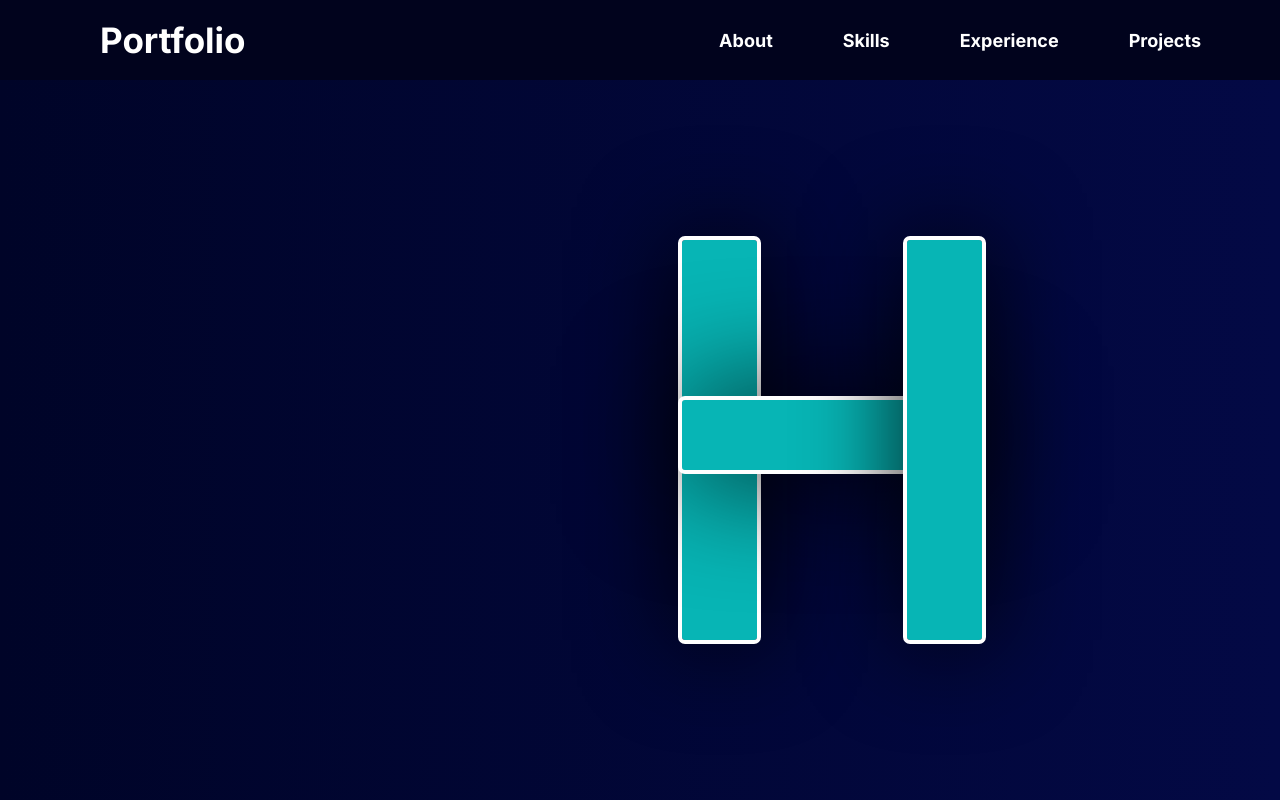
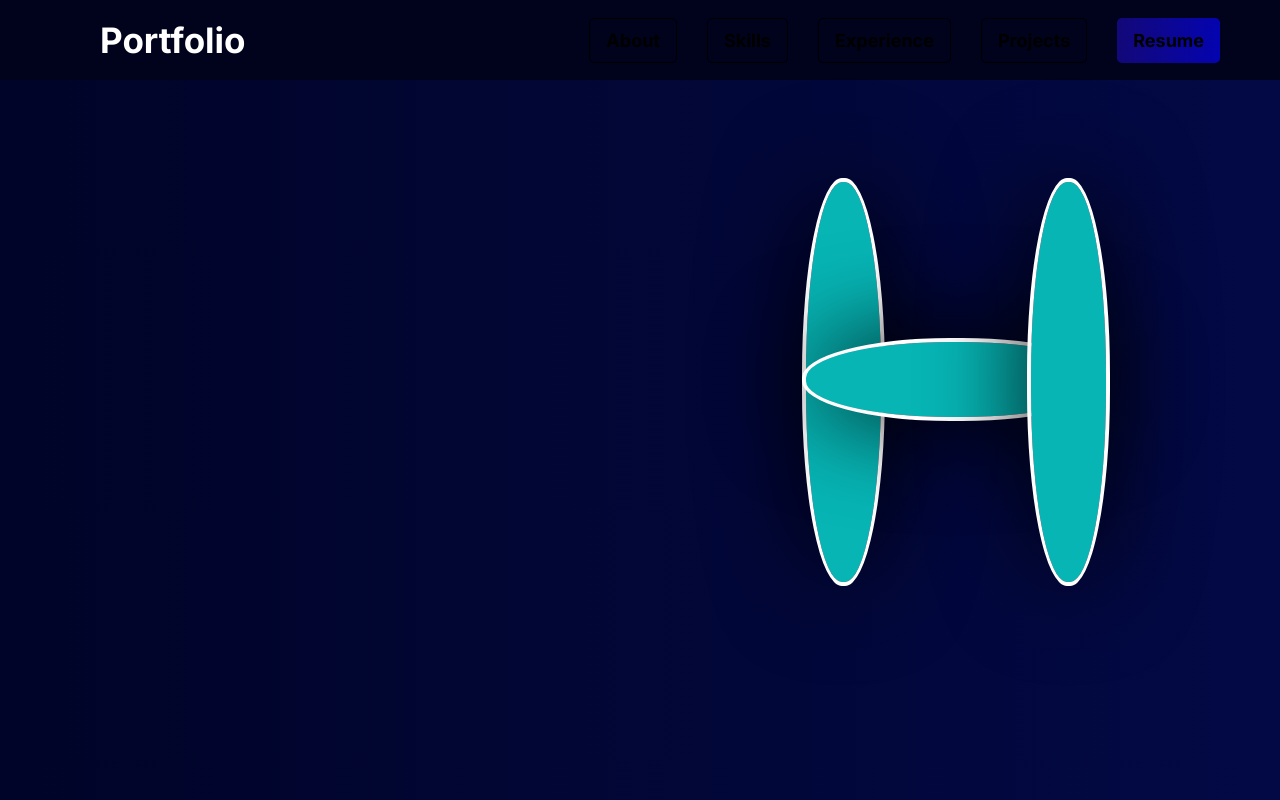
Before and after one commit to HareshDeveloper/haresh-portfolio, a Next.js app: page / in a window 1280 px wide. Built offline with nearby package versions, Linux system fonts and the light colour scheme.

Commit message:
added style

```diff
--- a/src/app/components/HomeLogo.js
+++ /dev/null
@@ -1,18 +0,0 @@
-import Head from "next/head";
-import "../style/LogoHome.scss";
-import MenuBar from "./Menu";
-
-const HomeLogo=()=>{
-    return(<div className="bg-gradient-to-r from-blue-900 to-blue-200 min-h-screen">
-<section>
-    <MenuBar/>
-    <div className="logoHome">
-    <span className="down"></span>
-    <div className="centerRight"></div>
-    <span className="right"></span>
-    </div>
-</section>
-    </div>);
-}
-
-export default HomeLogo;
--- /dev/null
+++ b/src/app/components/HomePage.js
@@ -0,0 +1,21 @@
+import MenuBar from "./Menu";
+import "../style/HomePage.scss";
+
+const Homepage = () => {
+  return (
+    <div className="bg-gradient-to-r from-blue-900 to-blue-200 min-h-screen">
+      <div>
+        <MenuBar />
+        <div>
+          <div className="logoHome">
+            <span className="down"></span>
+            <span className="rightToLeft"></span>
+            <span className="right"></span>
+          </div>
+          </div>
+        </div>
+      </div>
+  );
+};
+
+export default Homepage;
--- a/src/app/components/Menu.js
+++ b/src/app/components/Menu.js
@@ -4,7 +4,7 @@ const MenuBar =() =>{
    return(
     <div className="menuDiv">
         <label className="logo">Portfolio</label>
-        <section className="buttons">
+        <div className="buttons">
         <button className="menuButton bg-transparent hover:bg-blue-500 text-blue-700 font-semibold hover:text-white py-2 px-4 border border-blue-500 hover:border-transparent rounded ">
   About
 </button>
@@ -17,7 +17,10 @@ const MenuBar =() =>{
 <button className="menuButton bg-transparent hover:bg-blue-500 text-blue-700 font-semibold hover:text-white py-2 px-4 border border-blue-500 hover:border-transparent rounded mr-43">
   Projects
 </button>
-        </section>
+<button className="menuButtonResume bg-transparent hover:bg-blue-500 text-blue-700 font-semibold hover:text-white py-2 px-4 border border-blue-500 hover:border-transparent rounded mr-43">
+  Resume
+</button>
+        </div>
     </div>
    );
 }
--- a/src/app/page.js
+++ b/src/app/page.js
@@ -1,10 +1,10 @@
 import Head from 'next/head';
-import HomeLogo from './components/HomeLogo';
+import Homepage from './components/HomePage';
 
 export default function Home() {
   return (
     <div>
-      <HomeLogo/>
+      <Homepage/>
     </div>
   );
 }
--- /dev/null
+++ b/src/app/style/HomePage.scss
@@ -0,0 +1,74 @@
+.logoHome{
+    width: 300px;
+    height: 400px;
+    top: 55%;
+    left: 63%;
+    margin-top: 8%;
+    position: relative;
+ }
+.logoHome span{
+    height: 0;
+    background: #07b5b5;
+    position: relative;
+    border-radius:48% ;
+}
+.down{
+    display: flex;
+    width: 75px;
+    left: 0;
+    bottom: 0;
+    box-shadow: 0 0 100px #000000;
+    animation: anim 1s linear forwards;
+
+    outline: 4px solid white;
+}
+.right{
+    position: absolute !important;
+    display: flex;
+    width: 75px;
+    right: 0;
+    bottom: 0;
+    box-shadow: 0 0 100px #000000;
+    animation: anim 1s linear forwards;
+
+    outline: 4px solid white;
+
+}
+.rightToLeft{
+    position: absolute !important;
+        width: 0;
+        height: 75px !important;
+        display: flex;
+        overflow: hidden;
+        top: 40%;
+        bottom: 40px;
+        box-shadow: 0 0 100px #000000;
+        animation: loading 1s linear forwards;
+       border-radius: 50%;
+    outline: 4px solid white;
+}
+// .rightToLeft::before {
+//     content: "";
+//     width: 100%;
+//     height: 100%;
+//     background-color: #07b5b5;
+//     display: block;
+//     animation: loading 1s linear infinite;
+//     transform-origin: 100%;
+//   }
+
+@keyframes anim {
+    100%{
+        height: 100%;
+    }
+}
+
+@keyframes loading {
+    0% {
+      transform: scaleX(0);
+    }
+    100% {
+      transform: scaleX(1);
+      width: 100%;
+    }
+  }
--- a/src/app/style/LogoHome.scss
+++ /dev/null
@@ -1,58 +0,0 @@
-.logoHome{
-   width: 300px;
-   height: 400px;
-   position:absolute;
-   top: 55%;
-   left: 65%;
-   transform: translate(-50%,-50%);
-}
-.logoHome span{
-    height: 0%;
-    background: #07b5b5;
-    position: absolute;
-}
-.down{
-    width: 75px;
-    left: 0;
-    bottom: 0;
-    box-shadow: 0 0 100px #000000;
-    animation: anim 1s linear forwards;
-    border-radius: 3px;
-    outline: 4px solid white;
-}
-.right{
-    width: 75px;
-    right: 0;
-    bottom: 0;
-    box-shadow: 0 0 100px #000000;
-    animation: anim 1s linear forwards;
-    border-radius: 3px;
-    outline: 4px solid white;
-}
-.centerRight{
-    width: 300px;
-    height: 70px;
-    position:absolute;
-    top: 40%;
-    left: 0;
-    background: #07b5b5;
-    transform-origin: right;
-    animation: right 1s linear forwards;
-    box-shadow: 0 0 120px #000000;
-    border-radius: 3px;
-    outline: 4px solid white;
-}
-
-@keyframes anim {
-    100%{
-        height: 100%;
-    }
-}
-@keyframes right {
-    0% {
-        transform: scaleX(0);
-      }
-    100% {
-        transform: scaleX(1);
-      }
-}
--- a/src/app/style/MenuIcon.scss
+++ b/src/app/style/MenuIcon.scss
@@ -1,10 +1,10 @@
 .menuDiv {
     background-color: #01031d;
-    position: sticky;
     display: flex;
     justify-content: space-between;
     align-items: center;
     padding: 0 20px;
+    position:sticky
   }
 
 .logo {
@@ -17,24 +17,27 @@
 
 .buttons {
     display: flex;
-    gap: 40px;
-    margin-right: 44px;
+    gap: 30px;
+    margin-right: 40px;
 }
 
 .menuButton {
     background: none;
-    color: #fff;
     font-weight: bold;
     font-size: large;
-    border: none;
-    cursor: pointer;
-    padding: 10px 15px;
     border-radius: 5px;
     transition: background-color 0.3s, color 0.3s, border-color 0.3s;
 }
 
 .menuButton:hover {
-    background-color: #2196F3;
+    background: linear-gradient(to right, #130878, #0404b0);
     color: #fff;
     border-color: transparent;
  }
+ .menuButtonResume {
+  background: linear-gradient(to right, #130878, #0404b0);;
+  font-weight: bold;
+  font-size: large;
+  border-radius: 5px;
+  border: none;
+}
```
